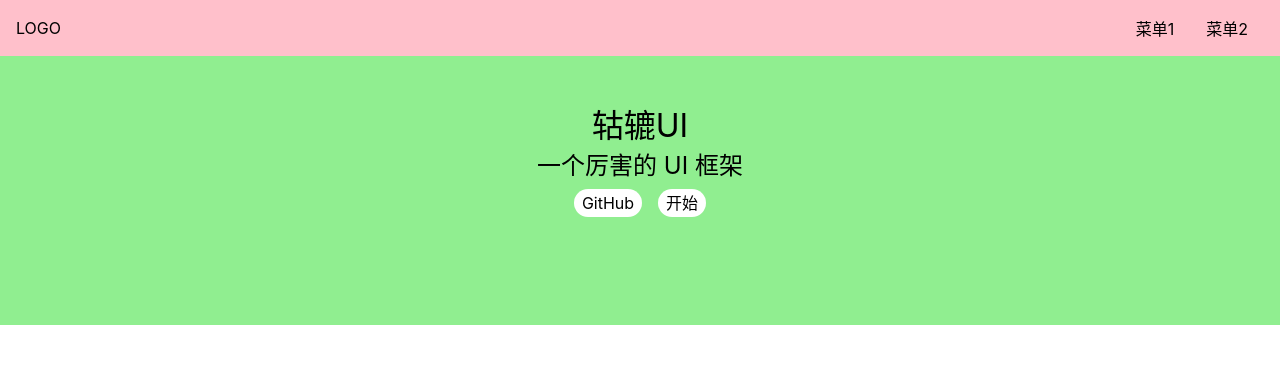
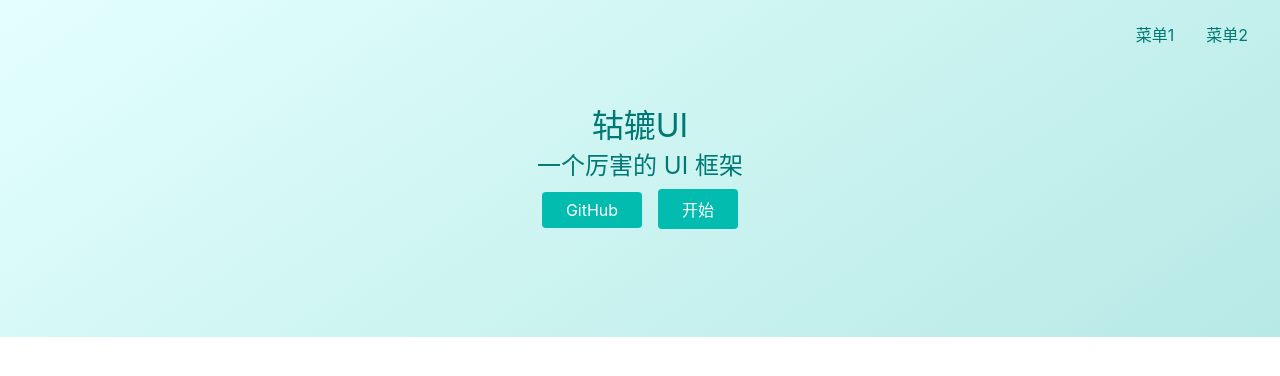
Before and after one commit to biggeryao/dy-ui, a Vue app: page /#/ in a window 1280 px wide. Shown: the top 376 px of the page. Built offline with nearby package versions, Linux system fonts and the light colour scheme.

Commit message:
引入icon

```diff
--- a/index.html
+++ b/index.html
@@ -9,5 +9,6 @@
 <body>
   <div id="app"></div>
   <script type="module" src="/src/main.ts"></script>
+  <script type="module" src="//at.alicdn.com/t/font_2130685_9enux4ztzyu.js"></script>
 </body>
 </html>
--- a/src/components/TopNav.vue
+++ b/src/components/TopNav.vue
@@ -1,6 +1,10 @@
 <template>
   <div class="topnav">
-    <div class="logo" >LOGO</div>
+    <div class="logo" >
+      <svg class="icon" >
+        <use xlink:href="#icon-mangguo"></use>
+      </svg>
+    </div>
     <ul class="menu">
       <li>菜单1</li>
       <li>菜单2</li>
@@ -26,8 +30,9 @@ export default {
 
 
 <style lang="scss" scoped>
+$color:#007974;
 .topnav {
-  background: pink;
+  color: $color;
   display: flex;
   padding: 16px;
   position: fixed;
@@ -40,6 +45,10 @@ export default {
   > .logo {
     max-width: 6em;
     margin-right: auto;
+    >svg{
+      width: 32px;
+      height: 32px;
+    }
   }
 
   > .menu {
@@ -62,6 +71,7 @@ export default {
   transform: translateY(-50%);
   display: none;
 }
+
 @media (max-width: 500px) {
   .menu li{
     display: none;
--- a/src/views/Doc.vue
+++ b/src/views/Doc.vue
@@ -65,7 +65,6 @@ export default {
   > main {
     flex-grow: 1;
     padding: 16px;
-    background: lightgreen;
   }
 }
 aside {
--- a/src/views/Home.vue
+++ b/src/views/Home.vue
@@ -1,5 +1,5 @@
 <template>
-  <div>
+  <div class="topNavAndBanner">
     <Topnav/>
     <div class="banner">
       <h1>轱辘UI</h1>
@@ -10,34 +10,66 @@
       </p>
     </div>
   </div>
+  <div class="features">
+    <svg class="icon">
+      <use xlink:href="#icon-vue"></use>
+    </svg>
+    <svg class="icon">
+      <use xlink:href="#icon-dengpao"></use>
+    </svg>
+    <svg class="icon">
+      <use xlink:href="#icon-TS"></use>
+    </svg>
+  </div>
+
+
 </template>
 <script lang="ts">
-import Topnav from '../components/Topnav.vue'
+import Topnav from '../components/Topnav.vue';
+
 export default {
   components: {Topnav}
-}
+};
 </script>
 <style lang="scss" scoped>
+$green: #02bcb0;
+$border-radius: 4px;
+$color: #007974;
+.topNavAndBanner {
+  background: linear-gradient(145deg, rgba(227, 255, 253, 1) 0%, rgba(183, 233, 230, 1) 100%);
+}
+
 .banner {
+  color: $color;
   padding: 100px 0;
   display: flex;
   justify-content: center;
   align-items: center;
   flex-direction: column;
-  background: lightgreen;
-  > .actions{
+
+  > .actions {
     padding: 8px 0;
+
     a {
-      margin:0 8px;
-      background: #fff;
+      margin: 0 8px;
+      background: $green;
+      color: white;
       display: inline-block;
-      $h: 28px;
-      height: $h;
-      line-height: $h;
-      border-radius: $h/2;
-      padding: 0 8px;
+      border-radius: $border-radius;
+      padding: 8px 24px;
+
+      &:hover {
+        text-decoration: none;
+      }
     }
   }
 }
+.features{
+  >svg{
+    width: 64px;
+    height: 64px;
+  }
+}
+
 
 </style>
```
